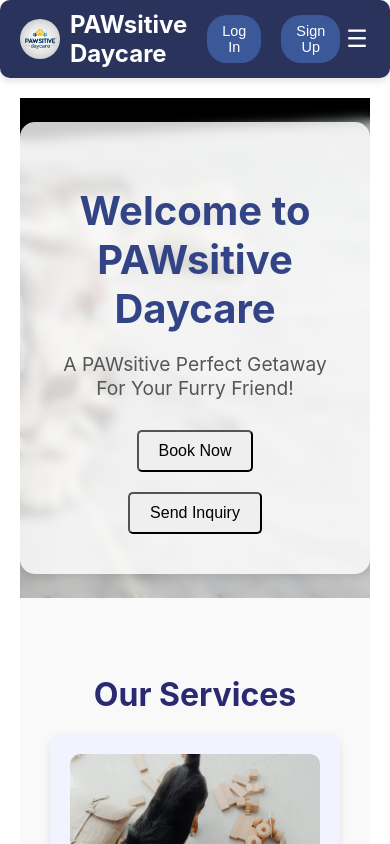
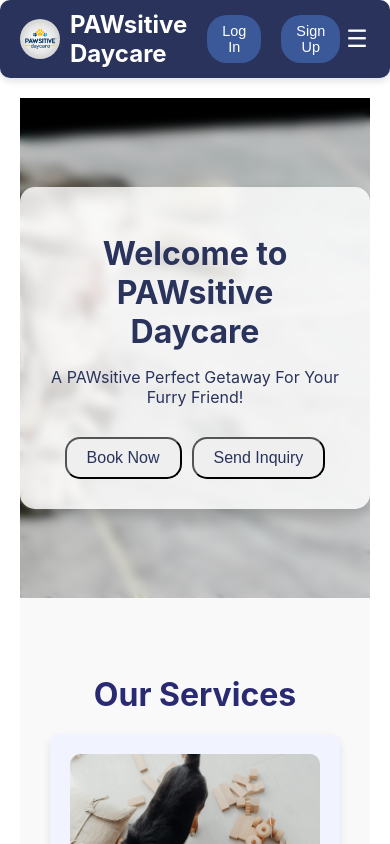
Before and after one commit to pawsitive-daycare/Client, a React (Create React App) app in the folder pawsitivedaycare/: page / in a window 390 px wide. Shown: the top 844 px of the page. Built offline with nearby package versions, Linux system fonts and the light colour scheme.

Commit message:
fixing hero section

```diff
--- a/pawsitivedaycare/src/components/Hero.css
+++ b/pawsitivedaycare/src/components/Hero.css
@@ -1,6 +1,5 @@
 .hero {
   position: relative;
-  width: 100%;
   height: 500px;
   background: url('../assets/Cat\ background.jpg') center/cover no-repeat;
   display: flex;
@@ -27,26 +26,49 @@
     padding: 30px 40px;
     border-radius: 15px;
     text-align: center;
-    max-width: 600px;
-    box-shadow: 0 4px 10px rgba(0, 0, 0, 0.1);
+    box-shadow: 0 8px 15px rgba(0, 0, 0, 0.2);
   }
 
   .hero-content h1 {
     font-size: 2.5rem;
-    color: #334486;
+    color: #29335C;
     margin-bottom: 10px;
   }
 
   .hero-content p {
     font-size: 1.2rem;
-    color: #555;
+    color: #29335C;
     margin-bottom: 20px;
   }
 
   .hero-content button {
     margin: 10px 5px;
     padding: 10px 20px;
-    border-radius: 5px;
+    border-radius: 15px;
     cursor: pointer;
     font-size: 1rem;
+    color: #29335C;
   }
+
+  .hero-content button:hover {
+    transform: scale(1.05);
+  }
+
+  @media (max-width: 768px) {
+    .hero-content {
+      padding: 20px 30px; /* Reduce padding */
+    }
+
+    .hero-content h1 {
+      font-size: 2rem; /* Smaller title */
+    }
+
+    .hero-content p {
+      font-size: 1rem; /* Smaller subtitle */
+    }
+
+    .hero-buttons {
+      flex-direction: column; /* Stack buttons vertically */
+      gap: 10px; /* Smaller gap between buttons */
+    }
+  }
```
